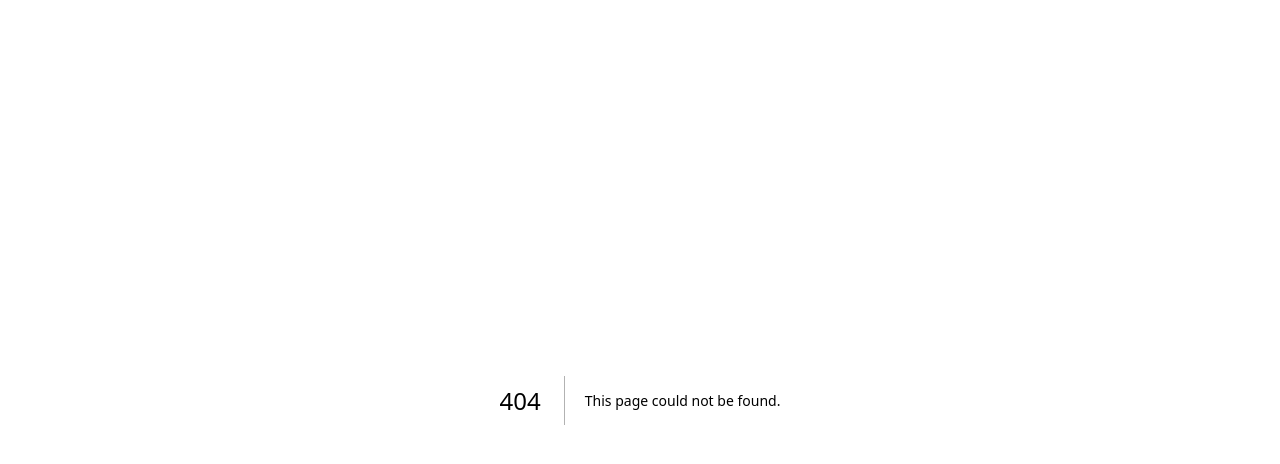
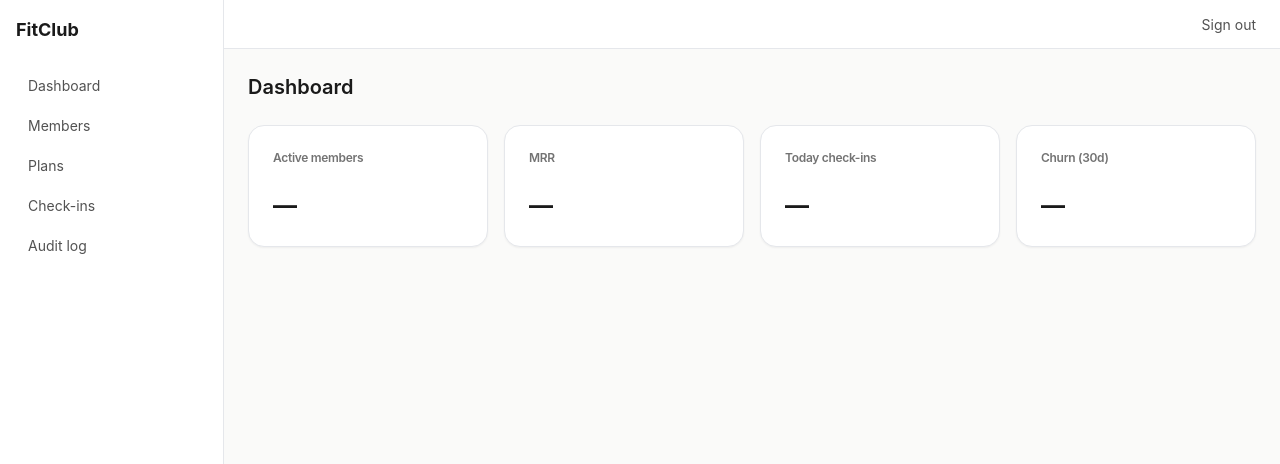
Before and after one commit to slotr/fitclub-os, a Next.js app in the folder apps/web/: page /admin in a window 1280 px wide. Before the commit this address had no page. Shown: the top 464 px of the page. Built offline with nearby package versions, Linux system fonts and the light colour scheme; no server answers.

Commit message:
feat(web): add admin layout, sidebar, and dashboard skeleton

```diff
--- /dev/null
+++ b/apps/web/src/app/admin/layout.tsx
@@ -0,0 +1,14 @@
+import { Sidebar } from "@/components/admin/sidebar";
+import { Topbar } from "@/components/admin/topbar";
+
+export default function AdminLayout({ children }: { children: React.ReactNode }) {
+  return (
+    <div className="flex min-h-dvh">
+      <Sidebar />
+      <div className="flex flex-1 flex-col">
+        <Topbar />
+        <main className="flex-1 p-6">{children}</main>
+      </div>
+    </div>
+  );
+}
--- /dev/null
+++ b/apps/web/src/app/admin/page.tsx
@@ -0,0 +1,26 @@
+import { Card, CardContent, CardHeader, CardTitle } from "@/components/ui/card";
+
+export default function DashboardPage() {
+  return (
+    <div className="space-y-6">
+      <h1 className="text-xl font-semibold">Dashboard</h1>
+      <div className="grid gap-4 md:grid-cols-4">
+        {[
+          { label: "Active members", value: "—" },
+          { label: "MRR", value: "—" },
+          { label: "Today check-ins", value: "—" },
+          { label: "Churn (30d)", value: "—" },
+        ].map((kpi) => (
+          <Card key={kpi.label}>
+            <CardHeader>
+              <CardTitle className="text-xs text-neutral-500">
+                {kpi.label}
+              </CardTitle>
+            </CardHeader>
+            <CardContent className="text-2xl font-bold">{kpi.value}</CardContent>
+          </Card>
+        ))}
+      </div>
+    </div>
+  );
+}
--- /dev/null
+++ b/apps/web/src/components/admin/sidebar.tsx
@@ -0,0 +1,28 @@
+import Link from "next/link";
+
+const items = [
+  { href: "/admin", label: "Dashboard" },
+  { href: "/admin/members", label: "Members" },
+  { href: "/admin/plans", label: "Plans" },
+  { href: "/admin/checkins", label: "Check-ins" },
+  { href: "/admin/audit", label: "Audit log" },
+];
+
+export function Sidebar() {
+  return (
+    <aside className="w-56 border-r bg-white p-4">
+      <div className="mb-6 text-lg font-bold">FitClub</div>
+      <nav className="flex flex-col gap-1 text-sm">
+        {items.map((i) => (
+          <Link
+            key={i.href}
+            href={i.href as Parameters<typeof Link>[0]["href"]}
+            className="rounded-md px-3 py-2 text-neutral-600 hover:bg-neutral-100 hover:text-neutral-900"
+          >
+            {i.label}
+          </Link>
+        ))}
+      </nav>
+    </aside>
+  );
+}
--- /dev/null
+++ b/apps/web/src/components/admin/topbar.tsx
@@ -0,0 +1,24 @@
+import { createSupabaseServerClient } from "@/lib/supabase/server";
+import { redirect } from "next/navigation";
+
+async function signOutAction() {
+  "use server";
+  const supabase = await createSupabaseServerClient();
+  await supabase.auth.signOut();
+  redirect("/login");
+}
+
+export async function Topbar() {
+  const supabase = await createSupabaseServerClient();
+  const { data } = await supabase.auth.getUser();
+  return (
+    <header className="flex items-center justify-between border-b bg-white px-6 py-3">
+      <div className="text-sm text-neutral-600">{data.user?.email}</div>
+      <form action={signOutAction}>
+        <button className="text-sm text-neutral-600 hover:text-neutral-900">
+          Sign out
+        </button>
+      </form>
+    </header>
+  );
+}
```
